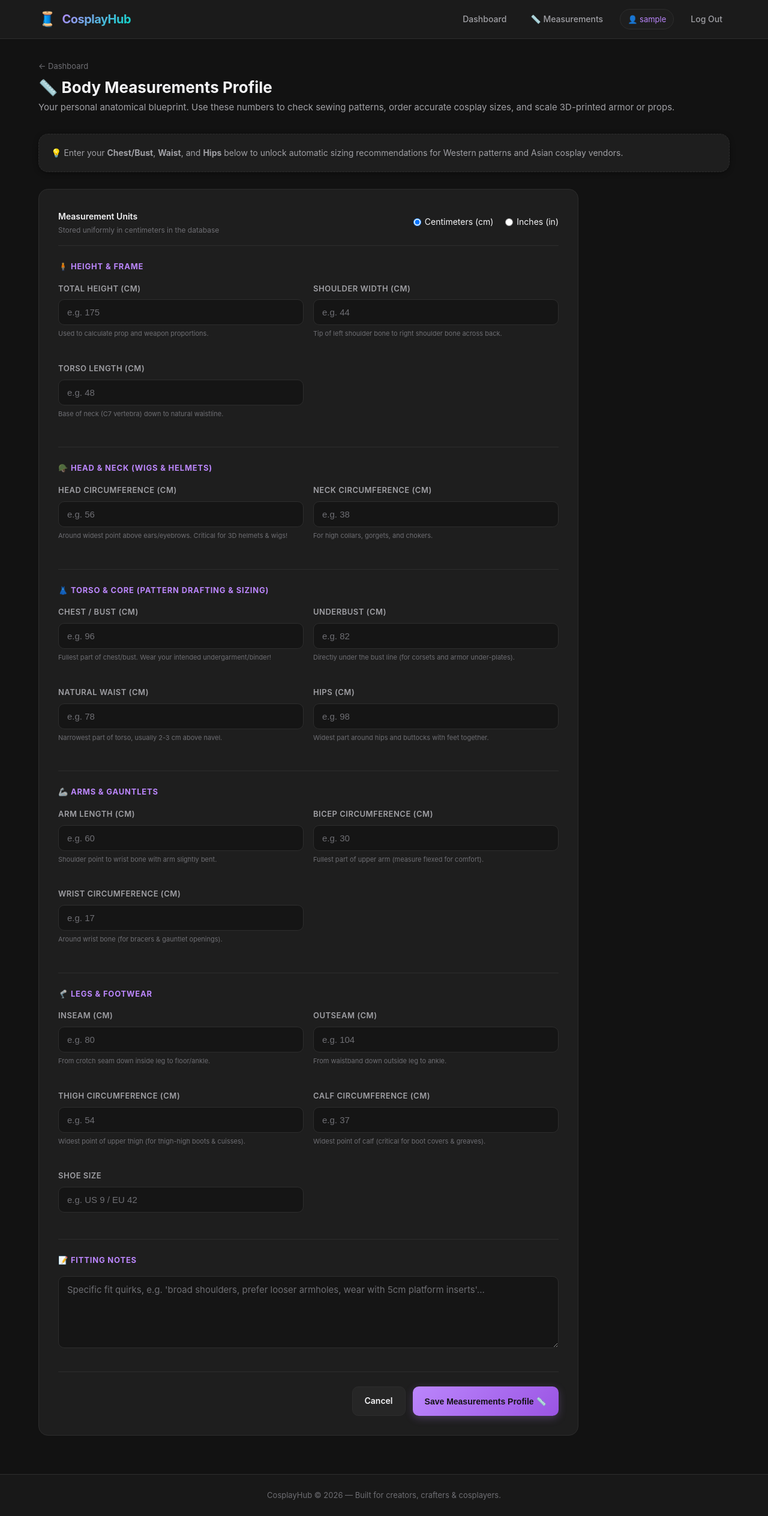
After one commit to limjunchuan567/cosplay-making-website, a Flask app: page /measurements/ in a window 1280 px wide. The commit adds this page. Shown: the whole page at 60% size. Run offline with Flask 3, Linux system fonts and the light colour scheme; the visitor is signed in with stand-in values (Sample User, id 1); data comes from the database, SQL or seed files in the repository.

Commit message:
Add Body Measurements Profile & Sizing Intelligence Engine
- measurements.py: profile management with cm/inches conversion,
  defensive table initialization, and sizing calculation algorithm
- templates/measurements/index.html: anatomical breakdown form (Height/Frame,
  Head/Neck for wigs & helmets, Torso, Arms/Gauntlets, Legs/Footwear)
  with instant client-side unit toggle (cm <-> in)
- Sizing Intelligence card: suggests estimated US/Western size,
  Asian cosplay manufacturer size (Taobao/Miccostumes/DokiDoki),
  and wig/helmet fit recommendations with pro-tips
- schema.sql: added user_measurements table definition and index
- base.html: added '📏 Measurements' navigation link
- projects/view.html: added quick shortcut button to measurements

```diff
--- a/app.py
+++ b/app.py
@@ -41,6 +41,9 @@ def create_app():
     from materials import bp as materials_bp
     app.register_blueprint(materials_bp)
 
+    from measurements import bp as measurements_bp
+    app.register_blueprint(measurements_bp)
+
     # ── Dashboard ──────────────────────────────────────────────────────────
     @app.route("/")
     @login_required
--- a/templates/base.html
+++ b/templates/base.html
@@ -19,6 +19,7 @@
                 <ul class="nav-links">
                     {% if g.user %}
                         <li><a href="{{ url_for('index') }}">Dashboard</a></li>
+                        <li><a href="{{ url_for('measurements.index') }}">📏 Measurements</a></li>
                         <li><span class="user-badge">👤 {{ g.user['username'] }}</span></li>
                         <li><a href="{{ url_for('auth.logout') }}">Log Out</a></li>
                     {% else %}
--- /dev/null
+++ b/templates/measurements/index.html
@@ -0,0 +1,230 @@
+{% extends "base.html" %}
+{% block title %}Body Measurements & Sizing Profile{% endblock %}
+
+{% block content %}
+<div class="page-header">
+    <div>
+        <a href="{{ url_for('index') }}" class="back-link">← Dashboard</a>
+        <h1 class="page-title">📏 Body Measurements Profile</h1>
+        <p class="page-subtitle">Your personal anatomical blueprint. Use these numbers to check sewing patterns, order accurate cosplay sizes, and scale 3D-printed armor or props.</p>
+    </div>
+</div>
+
+<!-- Sizing Intelligence Banner -->
+{% if sizing and sizing.has_data %}
+<div class="card" style="margin-bottom: 28px; background: linear-gradient(135deg, rgba(187, 134, 252, 0.08) 0%, rgba(3, 218, 198, 0.08) 100%); border-color: rgba(187, 134, 252, 0.3);">
+    <div style="display: flex; justify-content: space-between; align-items: center; margin-bottom: 16px; flex-wrap: wrap; gap: 10px;">
+        <h2 style="font-size: 18px; font-weight: 700; color: var(--text-primary); display: flex; align-items: center; gap: 8px;">
+            <span>🤖</span> CosplayHub Sizing Intelligence
+        </h2>
+        <span class="status-badge status-completed">Live Calculation</span>
+    </div>
+    <div class="stats-row" style="margin-bottom: 12px;">
+        <div class="stat-card" style="background: var(--bg-surface);">
+            <div class="stat-number text-purple">{{ sizing.us_size }}</div>
+            <div class="stat-label">Estimated US / Western Size</div>
+        </div>
+        <div class="stat-card" style="background: var(--bg-surface);">
+            <div class="stat-number text-teal">{{ sizing.asian_size }}</div>
+            <div class="stat-label">Taobao / DokiDoki / Miccostumes</div>
+        </div>
+        <div class="stat-card" style="background: var(--bg-surface); min-width: 180px;">
+            <div class="stat-number" style="font-size: 16px; font-weight: 600; color: #f5f5f7; padding-top: 6px;">{{ sizing.wig_fit }}</div>
+            <div class="stat-label">Wig &amp; Helmet Fit</div>
+        </div>
+    </div>
+    <p style="font-size: 13px; color: var(--text-secondary); margin-top: 8px;">
+        💡 <strong>Senior Cosplayer Pro-Tip:</strong> Asian costume manufacturers (Taobao, AliExpress, Miccostumes) cut clothes smaller with less stretch. Always default to the larger size or tailor down rather than up!
+    </p>
+</div>
+{% else %}
+<div class="card" style="margin-bottom: 28px; border-style: dashed; padding: 20px;">
+    <p style="font-size: 14px; color: var(--text-secondary);">
+        💡 Enter your <strong>Chest/Bust</strong>, <strong>Waist</strong>, and <strong>Hips</strong> below to unlock automatic sizing recommendations for Western patterns and Asian cosplay vendors.
+    </p>
+</div>
+{% endif %}
+
+<div class="form-card" style="max-width: 900px;">
+    <form method="POST" action="{{ url_for('measurements.index') }}" id="measurementsForm">
+
+        <!-- Unit Switcher -->
+        <div style="display: flex; justify-content: space-between; align-items: center; margin-bottom: 24px; padding-bottom: 16px; border-bottom: 1px solid var(--border-subtle);">
+            <div>
+                <span style="font-size: 14px; font-weight: 600; color: var(--text-primary);">Measurement Units</span>
+                <p style="font-size: 12px; color: var(--text-muted);">Stored uniformly in centimeters in the database</p>
+            </div>
+            <div style="display: flex; gap: 8px;">
+                <label style="cursor: pointer; display: flex; align-items: center; gap: 6px; font-size: 14px; color: var(--text-primary); text-transform: none;">
+                    <input type="radio" name="preferred_unit" value="cm" id="unitCm" {% if not m or m.preferred_unit != 'in' %}checked{% endif %} onchange="switchUnits('cm')">
+                    Centimeters (cm)
+                </label>
+                <label style="cursor: pointer; display: flex; align-items: center; gap: 6px; font-size: 14px; color: var(--text-primary); text-transform: none; margin-left: 12px;">
+                    <input type="radio" name="preferred_unit" value="in" id="unitIn" {% if m and m.preferred_unit == 'in' %}checked{% endif %} onchange="switchUnits('in')">
+                    Inches (in)
+                </label>
+            </div>
+        </div>
+
+        <!-- 1. Height & Overall Frame -->
+        <div class="form-section-title">🧍 Height &amp; Frame</div>
+        <div class="two-col" style="margin-bottom: 20px;">
+            <div class="form-group">
+                <label for="height">Total Height (<span class="unit-label">cm</span>)</label>
+                <input type="number" step="0.1" id="height" name="height" class="form-control" placeholder="e.g. 175" value="{{ m.height_cm if m and m.height_cm else '' }}">
+                <span style="font-size: 11px; color: var(--text-muted);">Used to calculate prop and weapon proportions.</span>
+            </div>
+            <div class="form-group">
+                <label for="shoulder_width">Shoulder Width (<span class="unit-label">cm</span>)</label>
+                <input type="number" step="0.1" id="shoulder_width" name="shoulder_width" class="form-control" placeholder="e.g. 44" value="{{ m.shoulder_width_cm if m and m.shoulder_width_cm else '' }}">
+                <span style="font-size: 11px; color: var(--text-muted);">Tip of left shoulder bone to right shoulder bone across back.</span>
+            </div>
+            <div class="form-group">
+                <label for="torso_length">Torso Length (<span class="unit-label">cm</span>)</label>
+                <input type="number" step="0.1" id="torso_length" name="torso_length" class="form-control" placeholder="e.g. 48" value="{{ m.torso_length_cm if m and m.torso_length_cm else '' }}">
+                <span style="font-size: 11px; color: var(--text-muted);">Base of neck (C7 vertebra) down to natural waistline.</span>
+            </div>
+        </div>
+
+        <div class="form-divider"></div>
+
+        <!-- 2. Head & Neck -->
+        <div class="form-section-title">🪖 Head &amp; Neck (Wigs &amp; Helmets)</div>
+        <div class="two-col" style="margin-bottom: 20px;">
+            <div class="form-group">
+                <label for="head_circumference">Head Circumference (<span class="unit-label">cm</span>)</label>
+                <input type="number" step="0.1" id="head_circumference" name="head_circumference" class="form-control" placeholder="e.g. 56" value="{{ m.head_circumference_cm if m and m.head_circumference_cm else '' }}">
+                <span style="font-size: 11px; color: var(--text-muted);">Around widest point above ears/eyebrows. Critical for 3D helmets &amp; wigs!</span>
+            </div>
+            <div class="form-group">
+                <label for="neck_circumference">Neck Circumference (<span class="unit-label">cm</span>)</label>
+                <input type="number" step="0.1" id="neck_circumference" name="neck_circumference" class="form-control" placeholder="e.g. 38" value="{{ m.neck_circumference_cm if m and m.neck_circumference_cm else '' }}">
+                <span style="font-size: 11px; color: var(--text-muted);">For high collars, gorgets, and chokers.</span>
+            </div>
+        </div>
+
+        <div class="form-divider"></div>
+
+        <!-- 3. Torso & Garments -->
+        <div class="form-section-title">👗 Torso &amp; Core (Pattern Drafting &amp; Sizing)</div>
+        <div class="two-col" style="margin-bottom: 20px;">
+            <div class="form-group">
+                <label for="chest_bust">Chest / Bust (<span class="unit-label">cm</span>)</label>
+                <input type="number" step="0.1" id="chest_bust" name="chest_bust" class="form-control" placeholder="e.g. 96" value="{{ m.chest_bust_cm if m and m.chest_bust_cm else '' }}">
+                <span style="font-size: 11px; color: var(--text-muted);">Fullest part of chest/bust. Wear your intended undergarment/binder!</span>
+            </div>
+            <div class="form-group">
+                <label for="underbust">Underbust (<span class="unit-label">cm</span>)</label>
+                <input type="number" step="0.1" id="underbust" name="underbust" class="form-control" placeholder="e.g. 82" value="{{ m.underbust_cm if m and m.underbust_cm else '' }}">
+                <span style="font-size: 11px; color: var(--text-muted);">Directly under the bust line (for corsets and armor under-plates).</span>
+            </div>
+            <div class="form-group">
+                <label for="waist">Natural Waist (<span class="unit-label">cm</span>)</label>
+                <input type="number" step="0.1" id="waist" name="waist" class="form-control" placeholder="e.g. 78" value="{{ m.waist_cm if m and m.waist_cm else '' }}">
+                <span style="font-size: 11px; color: var(--text-muted);">Narrowest part of torso, usually 2-3 cm above navel.</span>
+            </div>
+            <div class="form-group">
+                <label for="hips">Hips (<span class="unit-label">cm</span>)</label>
+                <input type="number" step="0.1" id="hips" name="hips" class="form-control" placeholder="e.g. 98" value="{{ m.hips_cm if m and m.hips_cm else '' }}">
+                <span style="font-size: 11px; color: var(--text-muted);">Widest part around hips and buttocks with feet together.</span>
+            </div>
+        </div>
+
+        <div class="form-divider"></div>
+
+        <!-- 4. Arms & Gauntlets -->
+        <div class="form-section-title">🦾 Arms &amp; Gauntlets</div>
+        <div class="two-col" style="margin-bottom: 20px;">
+            <div class="form-group">
+                <label for="arm_length">Arm Length (<span class="unit-label">cm</span>)</label>
+                <input type="number" step="0.1" id="arm_length" name="arm_length" class="form-control" placeholder="e.g. 60" value="{{ m.arm_length_cm if m and m.arm_length_cm else '' }}">
+                <span style="font-size: 11px; color: var(--text-muted);">Shoulder point to wrist bone with arm slightly bent.</span>
+            </div>
+            <div class="form-group">
+                <label for="bicep_circumference">Bicep Circumference (<span class="unit-label">cm</span>)</label>
+                <input type="number" step="0.1" id="bicep_circumference" name="bicep_circumference" class="form-control" placeholder="e.g. 30" value="{{ m.bicep_circumference_cm if m and m.bicep_circumference_cm else '' }}">
+                <span style="font-size: 11px; color: var(--text-muted);">Fullest part of upper arm (measure flexed for comfort).</span>
+            </div>
+            <div class="form-group">
+                <label for="wrist_circumference">Wrist Circumference (<span class="unit-label">cm</span>)</label>
+                <input type="number" step="0.1" id="wrist_circumference" name="wrist_circumference" class="form-control" placeholder="e.g. 17" value="{{ m.wrist_circumference_cm if m and m.wrist_circumference_cm else '' }}">
+                <span style="font-size: 11px; color: var(--text-muted);">Around wrist bone (for bracers &amp; gauntlet openings).</span>
+            </div>
+        </div>
+
+        <div class="form-divider"></div>
+
+        <!-- 5. Legs & Footwear -->
+        <div class="form-section-title">🦿 Legs &amp; Footwear</div>
+        <div class="two-col" style="margin-bottom: 20px;">
+            <div class="form-group">
+                <label for="inseam">Inseam (<span class="unit-label">cm</span>)</label>
+                <input type="number" step="0.1" id="inseam" name="inseam" class="form-control" placeholder="e.g. 80" value="{{ m.inseam_cm if m and m.inseam_cm else '' }}">
+                <span style="font-size: 11px; color: var(--text-muted);">From crotch seam down inside leg to floor/ankle.</span>
+            </div>
+            <div class="form-group">
+                <label for="outseam">Outseam (<span class="unit-label">cm</span>)</label>
+                <input type="number" step="0.1" id="outseam" name="outseam" class="form-control" placeholder="e.g. 104" value="{{ m.outseam_cm if m and m.outseam_cm else '' }}">
+                <span style="font-size: 11px; color: var(--text-muted);">From waistband down outside leg to ankle.</span>
+            </div>
+            <div class="form-group">
+                <label for="thigh_circumference">Thigh Circumference (<span class="unit-label">cm</span>)</label>
+                <input type="number" step="0.1" id="thigh_circumference" name="thigh_circumference" class="form-control" placeholder="e.g. 54" value="{{ m.thigh_circumference_cm if m and m.thigh_circumference_cm else '' }}">
+                <span style="font-size: 11px; color: var(--text-muted);">Widest point of upper thigh (for thigh-high boots &amp; cuisses).</span>
+            </div>
+            <div class="form-group">
+                <label for="calf_circumference">Calf Circumference (<span class="unit-label">cm</span>)</label>
+                <input type="number" step="0.1" id="calf_circumference" name="calf_circumference" class="form-control" placeholder="e.g. 37" value="{{ m.calf_circumference_cm if m and m.calf_circumference_cm else '' }}">
+                <span style="font-size: 11px; color: var(--text-muted);">Widest point of calf (critical for boot covers &amp; greaves).</span>
+            </div>
+            <div class="form-group">
+                <label for="shoe_size">Shoe Size</label>
+                <input type="text" id="shoe_size" name="shoe_size" class="form-control" placeholder="e.g. US 9 / EU 42" value="{{ m.shoe_size if m and m.shoe_size else '' }}">
+            </div>
+        </div>
+
+        <div class="form-divider"></div>
+
+        <!-- Notes -->
+        <div class="form-section-title">📝 Fitting Notes</div>
+        <div class="form-group">
+            <textarea id="notes" name="notes" class="form-control form-textarea" placeholder="Specific fit quirks, e.g. 'broad shoulders, prefer looser armholes, wear with 5cm platform inserts'...">{{ m.notes if m and m.notes else '' }}</textarea>
+        </div>
+
+        <div class="form-actions">
+            <a href="{{ url_for('index') }}" class="btn btn-secondary">Cancel</a>
+            <button type="submit" class="btn btn-primary">Save Measurements Profile 📏</button>
+        </div>
+    </form>
+</div>
+{% endblock %}
+
+{% block scripts %}
+<script>
+let currentUnit = '{{ m.preferred_unit if m and m.preferred_unit else "cm" }}';
+
+function switchUnits(newUnit) {
+    if (newUnit === currentUnit) return;
+
+    const inputs = document.querySelectorAll('#measurementsForm input[type="number"]');
+    const labels = document.querySelectorAll('.unit-label');
+
+    labels.forEach(label => {
+        label.textContent = newUnit;
+    });
+
+    inputs.forEach(input => {
+        if (input.value && !isNaN(input.value)) {
+            const val = parseFloat(input.value);
+            if (newUnit === 'in') {
+                input.value = (val / 2.54).toFixed(1);
+            } else {
+                input.value = (val * 2.54).toFixed(1);
+            }
+        }
+    });
+
+    currentUnit = newUnit;
+}
+</script>
+{% endblock %}
--- a/templates/projects/view.html
+++ b/templates/projects/view.html
@@ -20,6 +20,7 @@
             {% elif project.status == 'completed' %}✅ Completed
             {% else %}⏸️ On Hold{% endif %}
         </span>
+        <a href="{{ url_for('measurements.index') }}" class="btn btn-secondary btn-sm" title="View your saved body measurements for fitting">📏 Measurements</a>
         <a href="{{ url_for('projects.edit', project_id=project.id) }}" class="btn btn-secondary btn-sm">✏️ Edit</a>
     </div>
 </div>
```
Also changed, not shown: measurements.py (added, +181 -0 lines), schema.sql (+32 -0 lines).
